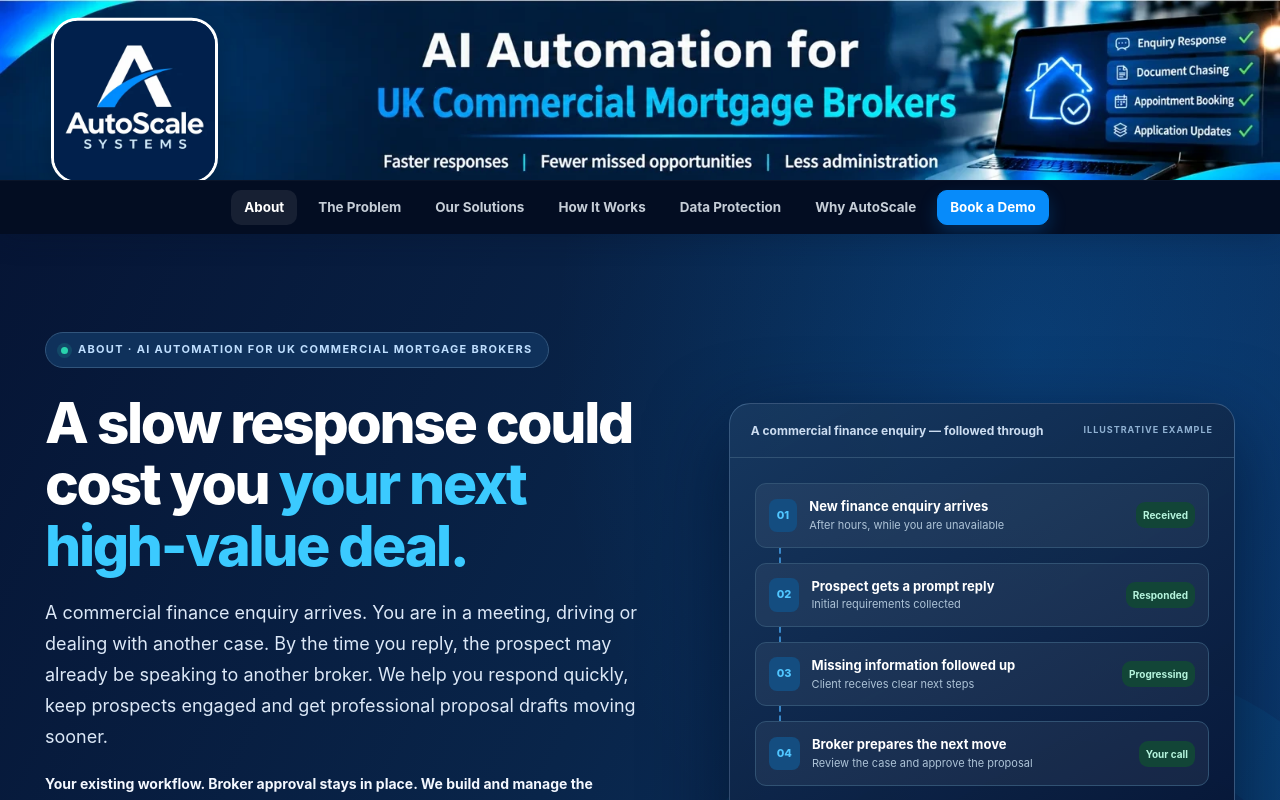
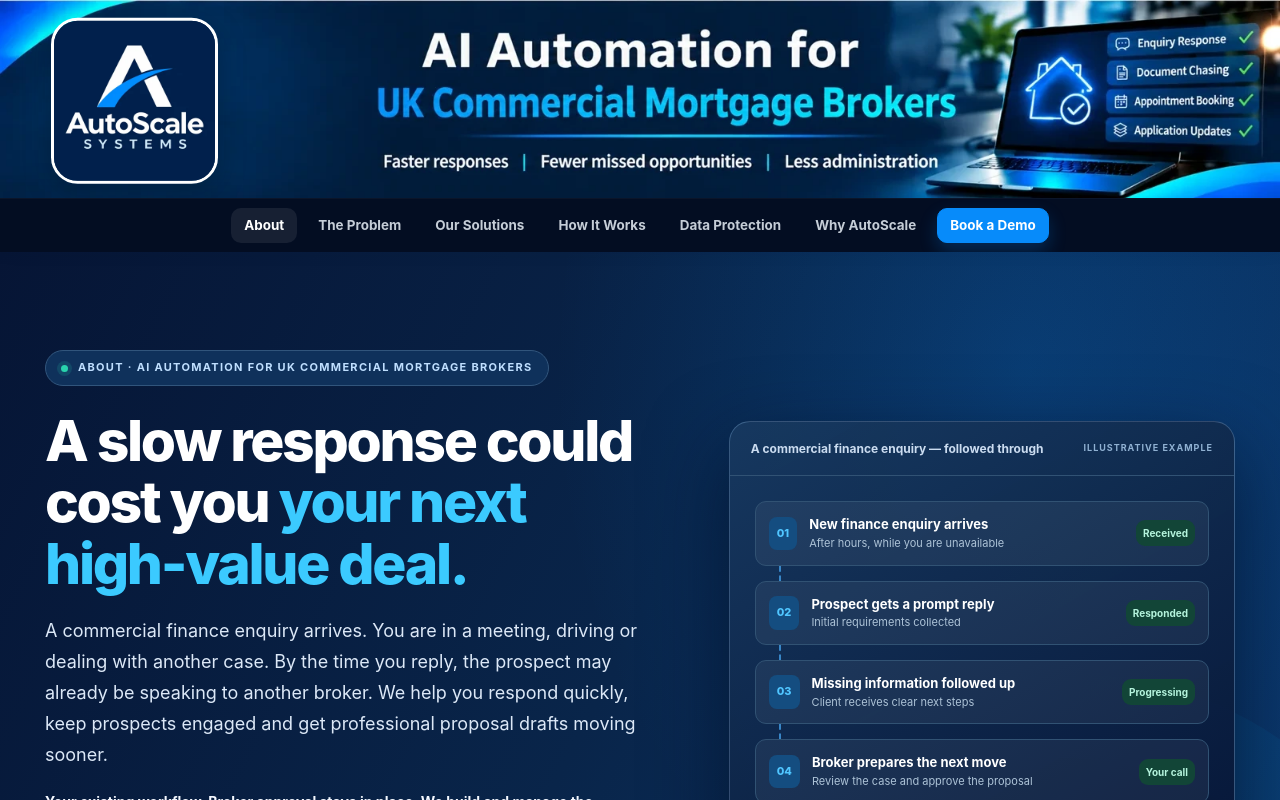
Before and after one commit to 29covv/autoscale-site, a React (Vite) app: page / in a window 1280 px wide. Shown: the top 800 px of the page. Built offline with nearby package versions, Linux system fonts and the light colour scheme.

Commit message:
Update App.css

```diff
--- a/src/App.css
+++ b/src/App.css
@@ -165,3 +165,14 @@ section[id], .about-group[id] {
     top: 43% !important;
   }
 }
+
+/* Move navigation strip 18px lower */
+@media (min-width: 851px) {
+  .banner-sticky-header .header-nav-shell {
+    bottom: -18px !important;
+  }
+
+  .banner-sticky-header {
+    margin-bottom: 18px !important;
+  }
+}
```
